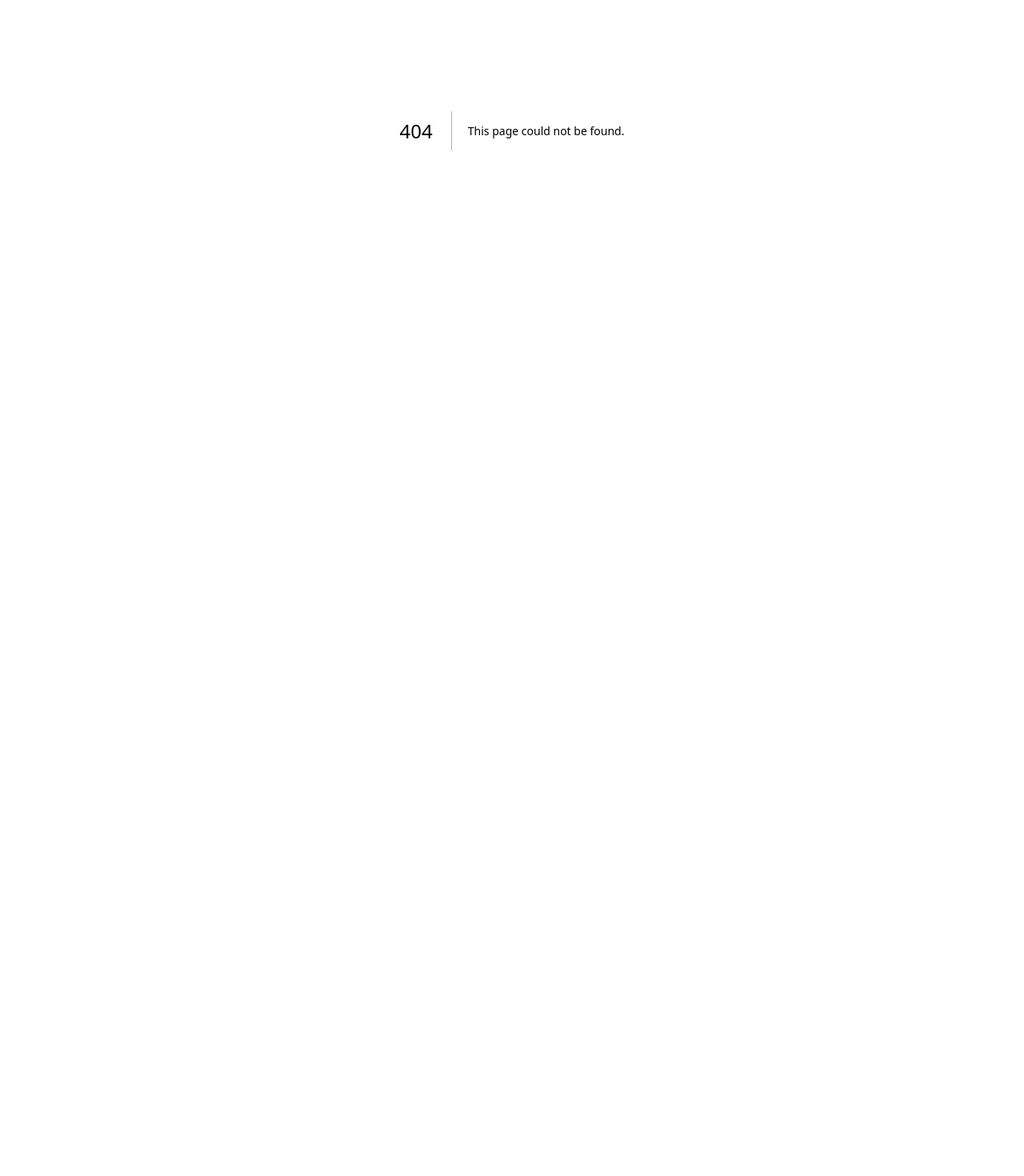
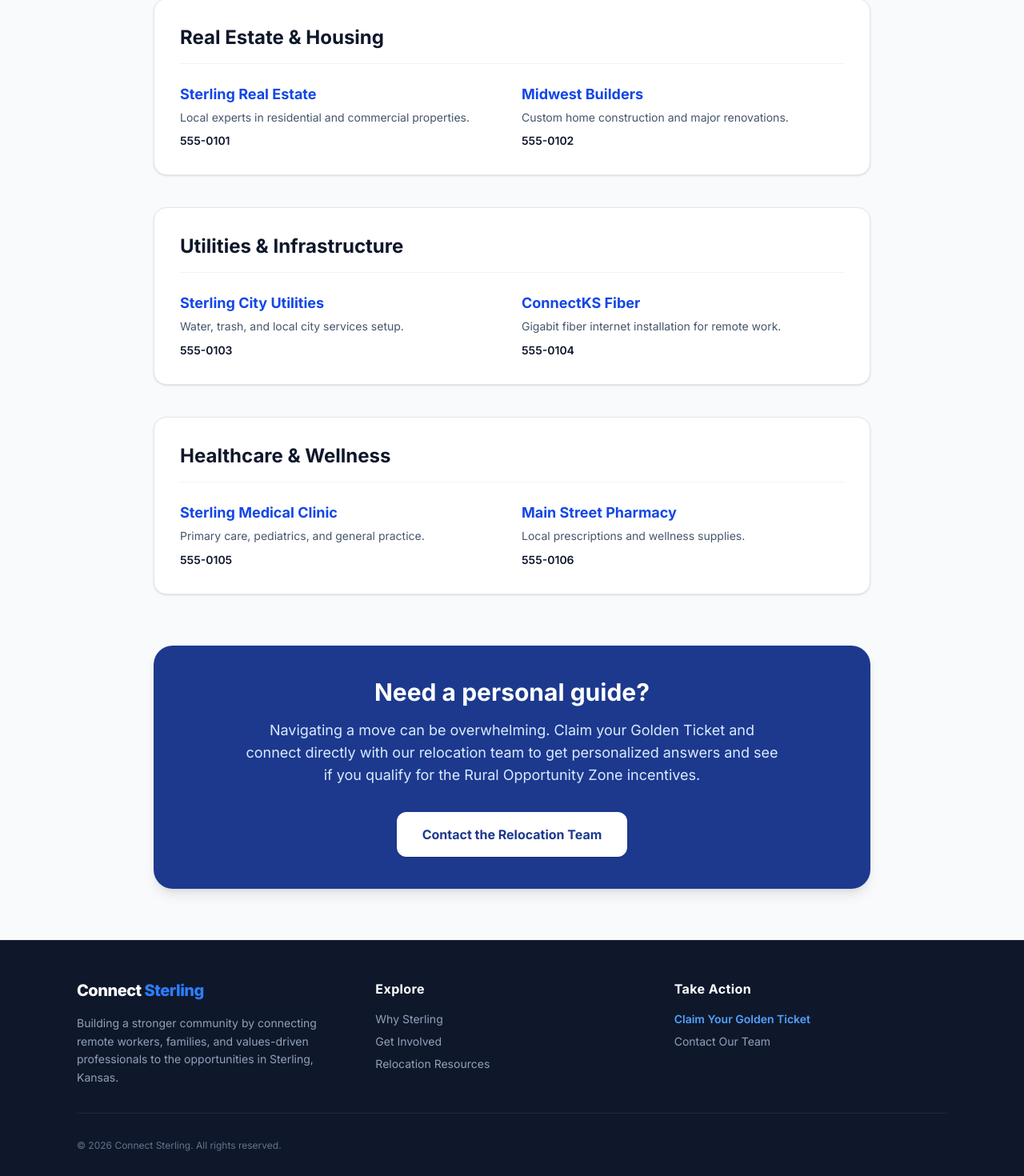
Before and after one commit to millertime31jm-lab/connect-sterling, a Next.js app: page /resources in a window 1280 px wide. Before the commit this address had no page. Shown: the part 318-1788 px from the top of the page at 80% size. Before the commit the page ends 881 px from the top, so only its background shows below. Built offline with nearby package versions, Linux system fonts and the light colour scheme.

Commit message:
Added global Footer and updated layout

```diff
--- a/app/layout.tsx
+++ b/app/layout.tsx
@@ -2,11 +2,10 @@ import type { Metadata } from "next";
 import { Inter } from "next/font/google";
 import "./globals.css";
 import Navbar from "../components/Navbar";
+import Footer from "../components/Footer";
 
-// This imports a clean, modern, highly readable font
 const inter = Inter({ subsets: ["latin"] });
 
-// This is the default SEO data for the site
 export const metadata: Metadata = {
   title: "Connect Sterling | Your Rural Opportunity Zone",
   description: "Discover community, opportunity, and belonging in Sterling, Kansas.",
@@ -19,12 +18,15 @@ export default function RootLayout({
 }>) {
   return (
     <html lang="en" className="scroll-smooth">
-      <body className={`${inter.className} bg-slate-50 text-slate-900`}>
-        {/* The Navbar will now automatically appear on every page */}
+      <body className={`${inter.className} bg-slate-50 text-slate-900 flex flex-col min-h-screen`}>
         <Navbar />
 
-        {/* This is where the specific page content will load */}
-        {children}
+        {/* Main content expands to push the footer to the bottom */}
+        <div className="flex-grow">
+          {children}
+        </div>
+
+        <Footer />
       </body>
     </html>
   );
--- /dev/null
+++ b/app/resources/page.tsx
@@ -0,0 +1,79 @@
+import Link from "next/link";
+
+export default function Resources() {
+  // PHASE 1 DATA STRUCTURE:
+  // Organized by category to make it highly scannable for newcomers.
+  const directory = [
+    {
+      category: "Real Estate & Housing",
+      items: [
+        { name: "Sterling Real Estate", description: "Local experts in residential and commercial properties.", contact: "555-0101" },
+        { name: "Midwest Builders", description: "Custom home construction and major renovations.", contact: "555-0102" }
+      ]
+    },
+    {
+      category: "Utilities & Infrastructure",
+      // Note: Added Gigabit Fiber here as it is a massive selling point for remote workers
+      items: [
+        { name: "Sterling City Utilities", description: "Water, trash, and local city services setup.", contact: "555-0103" },
+        { name: "ConnectKS Fiber", description: "Gigabit fiber internet installation for remote work.", contact: "555-0104" }
+      ]
+    },
+    {
+      category: "Healthcare & Wellness",
+      items: [
+        { name: "Sterling Medical Clinic", description: "Primary care, pediatrics, and general practice.", contact: "555-0105" },
+        { name: "Main Street Pharmacy", description: "Local prescriptions and wellness supplies.", contact: "555-0106" }
+      ]
+    }
+  ];
+
+  return (
+    <main className="min-h-screen bg-slate-50 py-16 px-4 sm:px-6 lg:px-8">
+      <div className="max-w-4xl mx-auto space-y-12">
+
+        {/* Header */}
+        <div className="text-center space-y-4">
+          <h1 className="text-4xl md:text-5xl font-extrabold text-slate-900 tracking-tight">
+            Relocation <span className="text-blue-700">Directory</span>
+          </h1>
+          <p className="text-lg text-slate-600 leading-relaxed max-w-2xl mx-auto">
+            Everything you need to make the transition smooth. From finding a home to setting up gigabit internet, start here.
+          </p>
+        </div>
+
+        {/* Directory Listings */}
+        <div className="space-y-10">
+          {directory.map((section, index) => (
+            <div key={index} className="bg-white p-8 rounded-2xl shadow-sm border border-slate-200">
+              <h2 className="text-2xl font-bold text-slate-900 mb-6 border-b border-slate-100 pb-4">
+                {section.category}
+              </h2>
+              <div className="grid grid-cols-1 md:grid-cols-2 gap-6">
+                {section.items.map((item, itemIdx) => (
+                  <div key={itemIdx} className="space-y-1">
+                    <h3 className="text-lg font-bold text-blue-700">{item.name}</h3>
+                    <p className="text-sm text-slate-600 leading-relaxed">{item.description}</p>
+                    <p className="text-sm font-semibold text-slate-900 pt-1">{item.contact}</p>
+                  </div>
+                ))}
+              </div>
+            </div>
+          ))}
+        </div>
+
+        {/* Relocation Concierge CTA */}
+        <div id="golden-ticket" className="mt-16 bg-blue-900 rounded-3xl p-10 text-center text-white shadow-lg">
+          <h3 className="text-3xl font-bold mb-4">Need a personal guide?</h3>
+          <p className="text-blue-100 mb-8 max-w-2xl mx-auto text-lg">
+            Navigating a move can be overwhelming. Claim your Golden Ticket and connect directly with our relocation team to get personalized answers and see if you qualify for the Rural Opportunity Zone incentives.
+          </p>
+          <Link href="mailto:hello@connectsterling.com" className="inline-block px-8 py-4 bg-white text-blue-900 font-bold rounded-xl shadow hover:bg-slate-100 transition-colors">
+            Contact the Relocation Team
+          </Link>
+        </div>
+
+      </div>
+    </main>
+  );
+}
--- /dev/null
+++ b/components/Footer.tsx
@@ -0,0 +1,61 @@
+import Link from "next/link";
+
+export default function Footer() {
+  return (
+    <footer className="bg-slate-900 py-12 border-t border-slate-800">
+      <div className="max-w-6xl mx-auto px-4 sm:px-6 lg:px-8">
+        <div className="grid grid-cols-1 md:grid-cols-3 gap-8 mb-8">
+
+          {/* Brand & Mission */}
+          <div className="space-y-4">
+            <h3 className="text-xl font-extrabold text-white tracking-tight">
+              Connect <span className="text-blue-500">Sterling</span>
+            </h3>
+            <p className="text-slate-400 text-sm leading-relaxed pr-4">
+              Building a stronger community by connecting remote workers, families, and values-driven professionals to the opportunities in Sterling, Kansas.
+            </p>
+          </div>
+
+          {/* Quick Links */}
+          <div className="space-y-4">
+            <h4 className="text-white font-bold tracking-wide">Explore</h4>
+            <ul className="space-y-2 text-sm">
+              <li>
+                <Link href="/why-sterling" className="text-slate-400 hover:text-white transition-colors">Why Sterling</Link>
+              </li>
+              <li>
+                <Link href="/get-involved" className="text-slate-400 hover:text-white transition-colors">Get Involved</Link>
+              </li>
+              <li>
+                <Link href="/resources" className="text-slate-400 hover:text-white transition-colors">Relocation Resources</Link>
+              </li>
+            </ul>
+          </div>
+
+          {/* Contact & CTA */}
+          <div className="space-y-4">
+            <h4 className="text-white font-bold tracking-wide">Take Action</h4>
+            <ul className="space-y-2 text-sm">
+              <li>
+                <Link href="/#golden-ticket" className="text-blue-400 font-semibold hover:text-blue-300 transition-colors">
+                  Claim Your Golden Ticket
+                </Link>
+              </li>
+              <li>
+                <a href="mailto:hello@connectsterling.com" className="text-slate-400 hover:text-white transition-colors">
+                  Contact Our Team
+                </a>
+              </li>
+            </ul>
+          </div>
+
+        </div>
+
+        {/* Copyright */}
+        <div className="border-t border-slate-800 pt-8 flex flex-col md:flex-row justify-between items-center text-xs text-slate-500">
+          <p>&copy; {new Date().getFullYear()} Connect Sterling. All rights reserved.</p>
+        </div>
+      </div>
+    </footer>
+  );
+}
```
